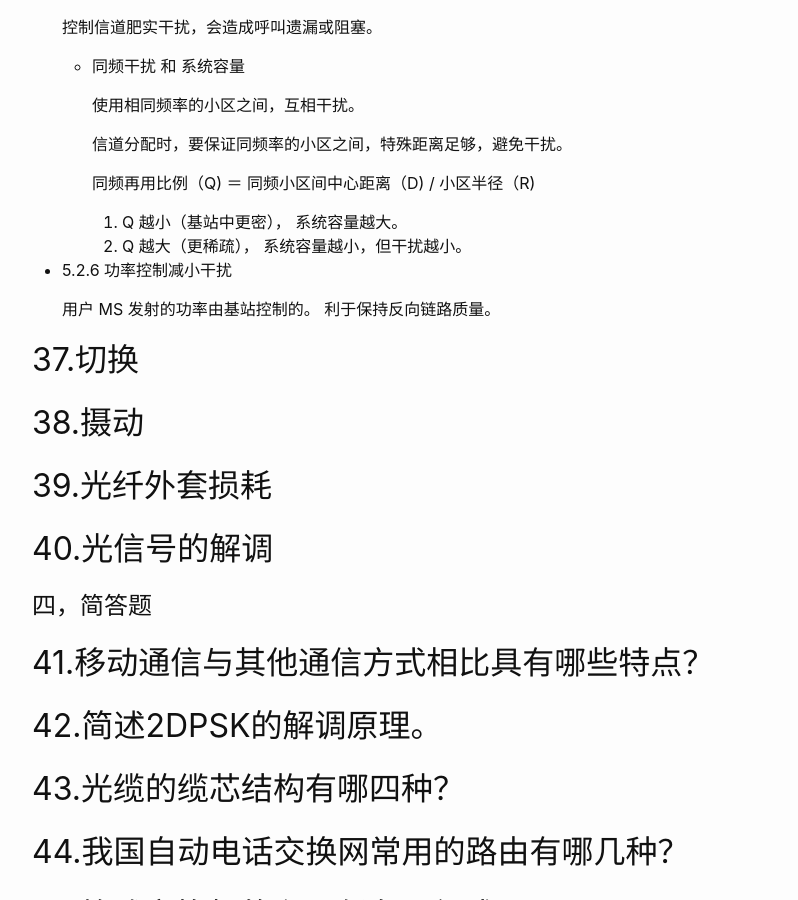
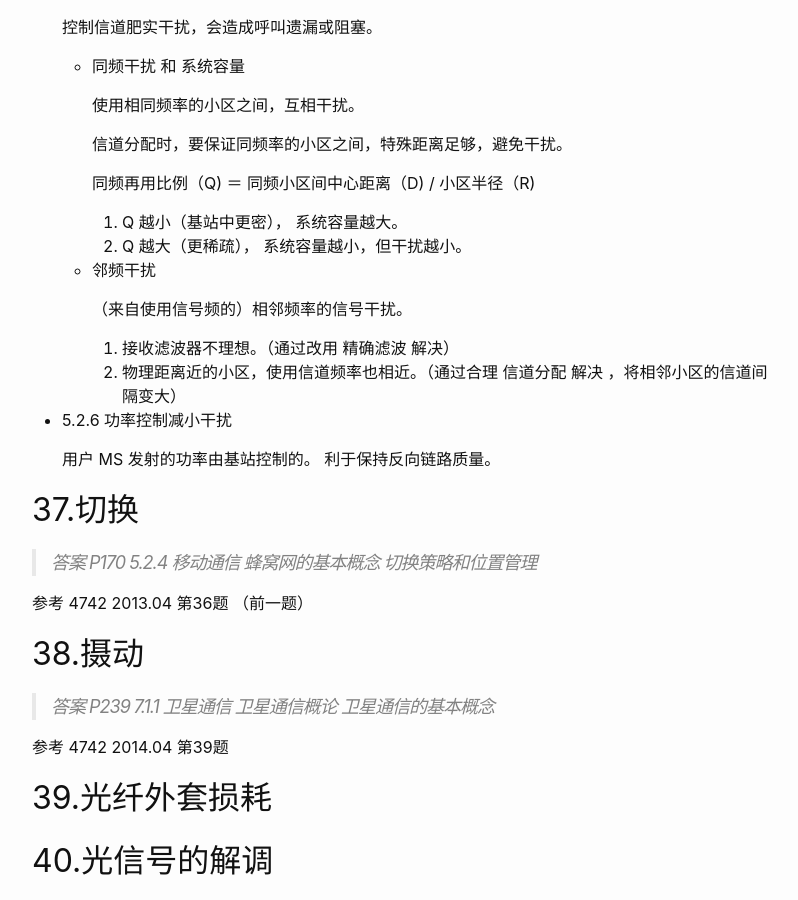
Before and after one commit to wangtiga/wangtiga.github.io, a Jekyll site: the page built from _previews/2019-06-27-4742_2013_04.md, in a window 1280 px wide and 900 px high, scrolled down 25883 px. Shown: the whole window, without its empty margins (238-1036 px from the left). Built offline with Jekyll 4.4.1, drawn with Linux system fonts in a browser that asks for light colours.

Commit message:
updated from notep

```diff
--- a/_previews/2019-06-27-4742_2013_04.md
+++ b/_previews/2019-06-27-4742_2013_04.md
@@ -895,6 +895,13 @@ TODO P221 图6.15 角度分集原理 有点像易拉罐盖到 WIFI 上，而且
     1. Q 越小（基站中更密）， 系统容量越大。
     2. Q 越大（更稀疏）， 系统容量越小，但干扰越小。
 
+  * 邻频干扰
+
+    （来自使用信号频的）相邻频率的信号干扰。
+
+    1. 接收滤波器不理想。（通过改用 精确滤波 解决）
+    2. 物理距离近的小区，使用信道频率也相近。（通过合理 信道分配 解决 ，将相邻小区的信道间隔变大）
+
 - 5.2.6 功率控制减小干扰
 
   用户 MS 发射的功率由基站控制的。
@@ -903,8 +910,24 @@ TODO P221 图6.15 角度分集原理 有点像易拉罐盖到 WIFI 上，而且
 
 
 ## 37.切换
+
+> 答案 P170 5.2.4 移动通信 蜂窝网的基本概念 切换策略和位置管理
+
+参考 4742 2013.04 第36题 （前一题）
+
+
+
 ## 38.摄动
+
+> 答案 P239 7.1.1  卫星通信 卫星通信概论 卫星通信的基本概念
+
+参考 4742 2014.04 第39题
+
+
 ## 39.光纤外套损耗
+
+
+
 ## 40.光信号的解调
 
 
```
Also changed, not shown: _previews/2019-06-20-4742_2014_04.md (+34 -12 lines), _previews/exercise.md (+9 -0 lines).
